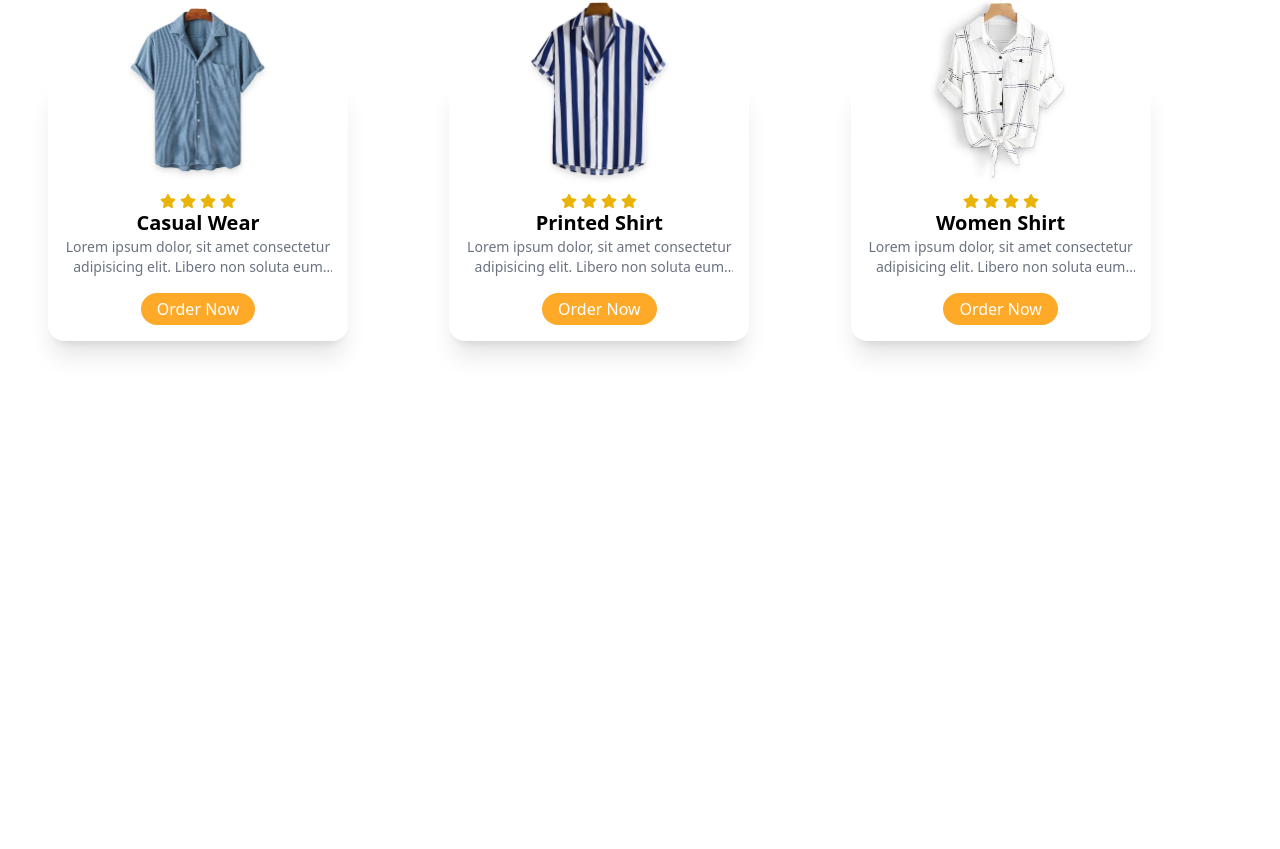
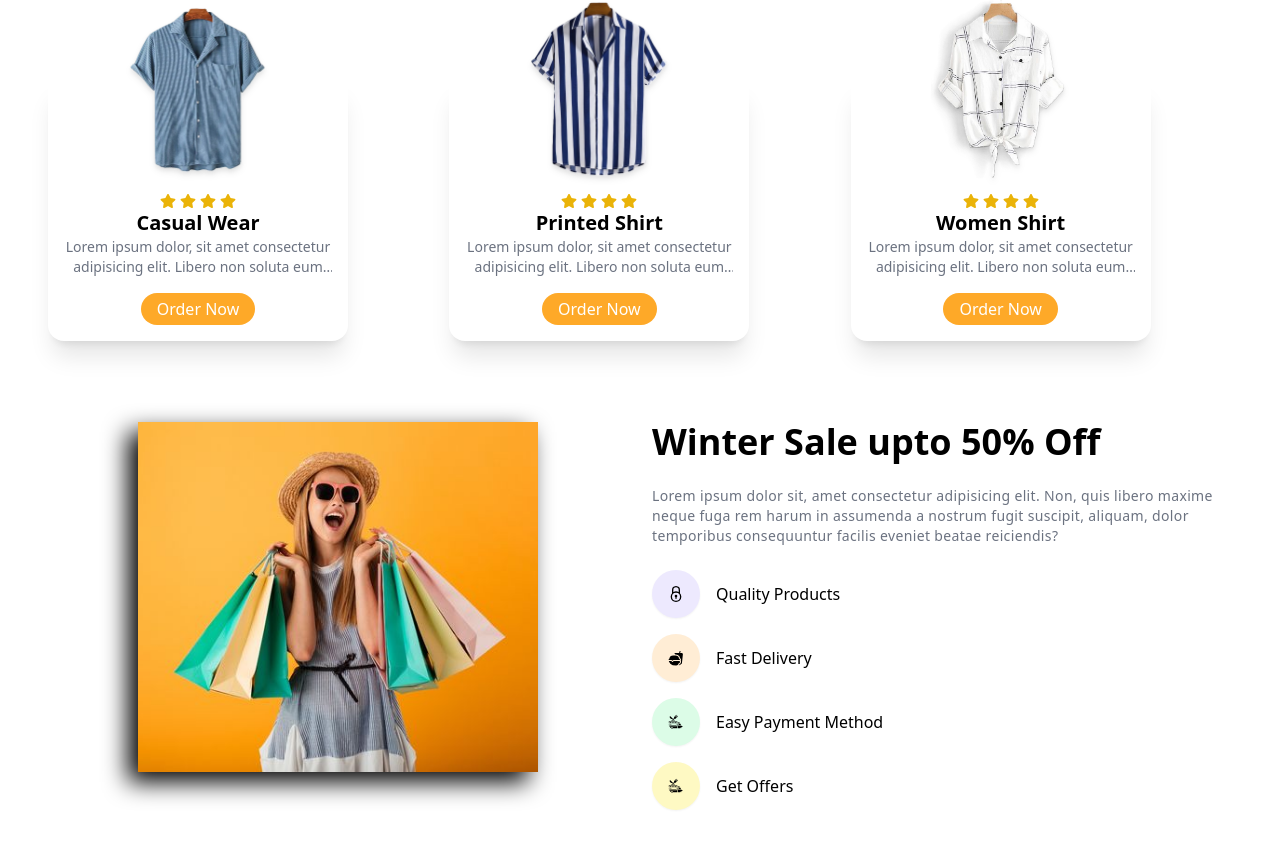
Before and after one commit to iamprashantadhikari/Ecommerce-Website-Front, a React (Vite) app: page / in a window 1280 px wide. Shown: the part 1329-2178 px from the top of the page. Before the commit the page ends 1670 px from the top, so only its background shows below. Built offline with nearby package versions, Linux system fonts and the light colour scheme.

Commit message:
Banner Section Addecd

```diff
--- a/src/App.jsx
+++ b/src/App.jsx
@@ -5,6 +5,7 @@
 import Aos from 'aos'
 import 'aos/dist/aos.css'
 import TopProducts from './components/TopProducts/TopProducts'
+import Banner from './components/Banner/Banner'
 
 const App = () => {
   React.useEffect(() => {
@@ -23,6 +24,7 @@
       <Hero />
       <Products />
       <TopProducts />
+      <Banner />
     </div>
   )
 }
--- /dev/null
+++ b/src/components/Banner/Banner.jsx
@@ -0,0 +1,53 @@
+import React from 'react'
+import BannerImg from '../../assets/women/women2.jpg'
+import { GrSecure } from 'react-icons/gr'
+import { IoFastFood } from 'react-icons/io5'
+import { GiFoodTruck } from 'react-icons/gi'
+
+const Banner = () => {
+  return (
+    <div className='min-h-[550px] flex justify-center
+    items-center py-12 sm:py-0'>
+        <div className="container">
+            <div className="grid grid-cols-1 sm:grid-cols-2 item center gap-6">
+                {/* image section */}
+                <div data-aos="zoom-in">
+                    <img src={BannerImg} alt=""
+                    className='max-w-[400px] h-[350px] w-full mx-auto
+                    drop-shadow-[-10px_10px_12px_rgba(0,0,0,1)] object-cover'/>
+                </div>
+
+                {/* text details section */}
+                <div className='flex flex-col justify-center gap-6 sm:pt-0'>
+                    <h1 data-aos="fade-up" className='text-3xl sm:text-4xl font-bold'>
+                        Winter Sale upto 50% Off
+                    </h1>
+                    <p data-aos="fade-up" className="text-sm text-gray-500 tracking-wide leading-5">
+                        Lorem ipsum dolor sit, amet consectetur adipisicing elit. Non, quis libero maxime neque fuga rem harum in assumenda a nostrum fugit suscipit, aliquam, dolor temporibus consequuntur facilis eveniet beatae reiciendis?
+                    </p>
+                    <div className='flex flex-col gap-4'>
+                        <div data-aos="fade-up" className='flex items-center gap-4'>
+                            <GrSecure className='text-4xl h-12 w-12 shadow-sm p-4 rounded-full bg-violet-100 dark:bg-violet-400'/>
+                            <p>Quality Products</p>
+                        </div>
+                        <div data-aos="fade-up" className='flex items-center gap-4'>
+                            <IoFastFood className='text-4xl h-12 w-12 shadow-sm p-4 rounded-full bg-orange-100 dark:bg-orange-400'/>
+                            <p>Fast Delivery</p>
+                        </div>
+                        <div data-aos="fade-up" className='flex items-center gap-4'>
+                            <GiFoodTruck className='text-4xl h-12 w-12 shadow-sm p-4 rounded-full bg-green-100 dark:bg-green-400'/>
+                            <p>Easy Payment Method</p>
+                        </div>
+                        <div data-aos="fade-up" className='flex items-center gap-4'>
+                            <GiFoodTruck className='text-4xl h-12 w-12 shadow-sm p-4 rounded-full bg-yellow-100 dark:bg-yellow-400'/>
+                            <p>Get Offers</p>
+                        </div>
+                    </div>
+                </div>
+            </div>
+        </div>
+    </div>
+  )
+}
+
+export default Banner
--- a/src/components/TopProducts/TopProducts.jsx
+++ b/src/components/TopProducts/TopProducts.jsx
@@ -38,7 +38,7 @@
         </div>
         {/* Body Section */}
         <div className='grid grid-cols-1 sm:grid-cols-2 md:grid-cols-3
-        gap-20 md:gap-5 place-itmes-center'>
+            gap-20 md:gap-5 place-itmes-center'>
             {ProductData.map((data) => (
                 <div
                 data-aos="zoom-in"
```
